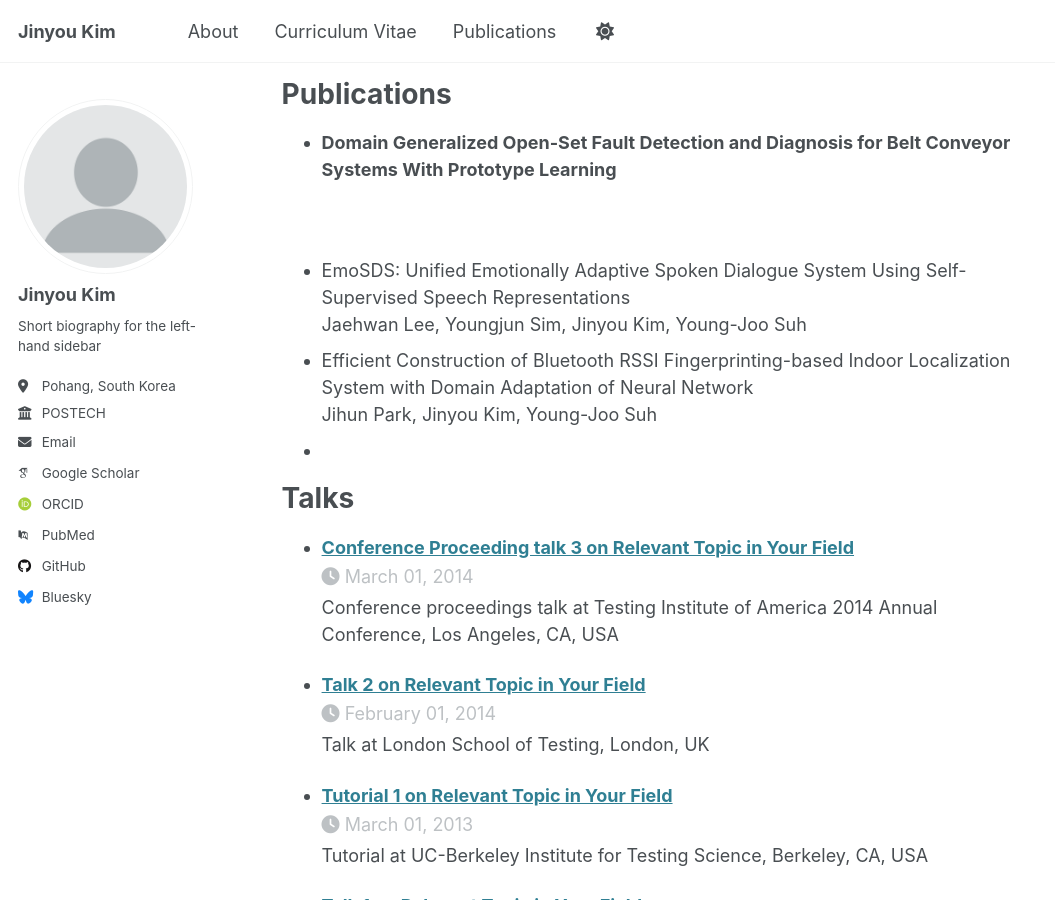
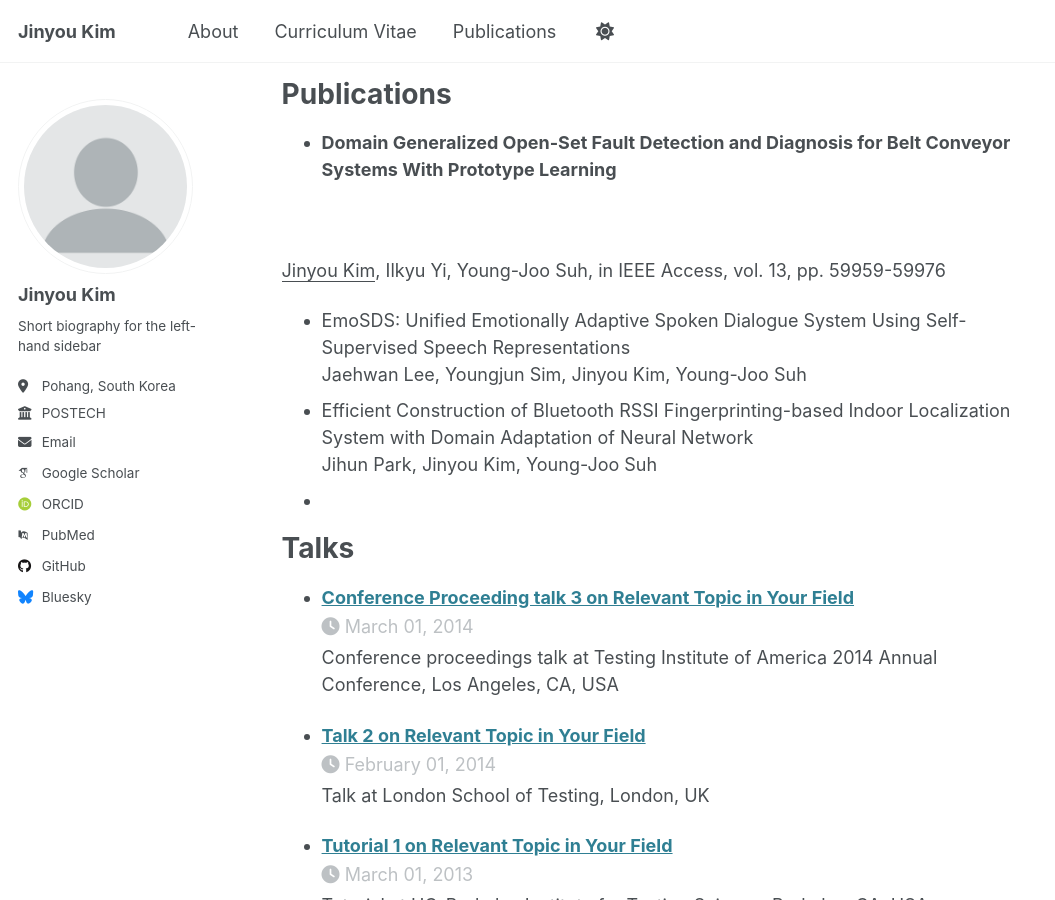
Before and after one commit to JinyouKim/jinyoukim.github.io, a Jekyll site: the page built from _pages/about.md, in a window 1280 px wide and 900 px high, scrolled down 1056 px. Shown: the whole window, without its empty margins (0-1055 px from the left). Built offline with Jekyll 4.4.1, drawn with Linux system fonts in a browser that asks for light colours; some web fonts are replaced.

Commit message:
Update about.md

```diff
--- a/_pages/about.md
+++ b/_pages/about.md
@@ -42,6 +42,7 @@ Skills
 Publications
 ======
 * <P><B>Domain Generalized Open-Set Fault Detection and Diagnosis for Belt Conveyor Systems With Prototype Learning </B></P> <br />
+<U>Jinyou Kim</U>, Ilkyu Yi, Young-Joo Suh, in IEEE Access, vol. 13, pp. 59959-59976
 
 * EmoSDS: Unified Emotionally Adaptive Spoken Dialogue System Using Self-Supervised Speech Representations <br />
 Jaehwan Lee, Youngjun Sim, Jinyou Kim, Young-Joo Suh
```
